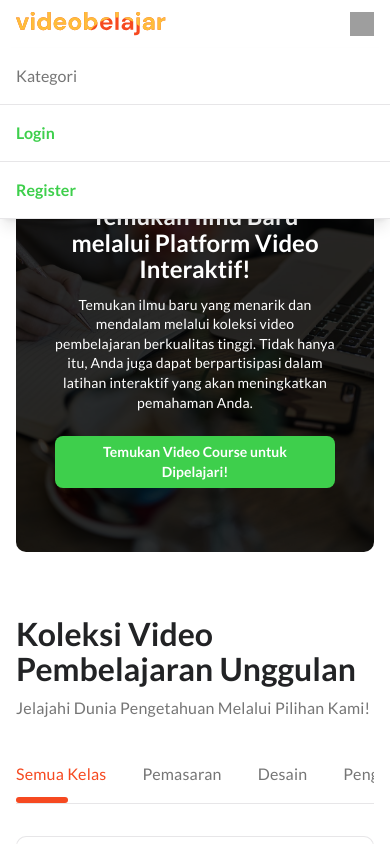
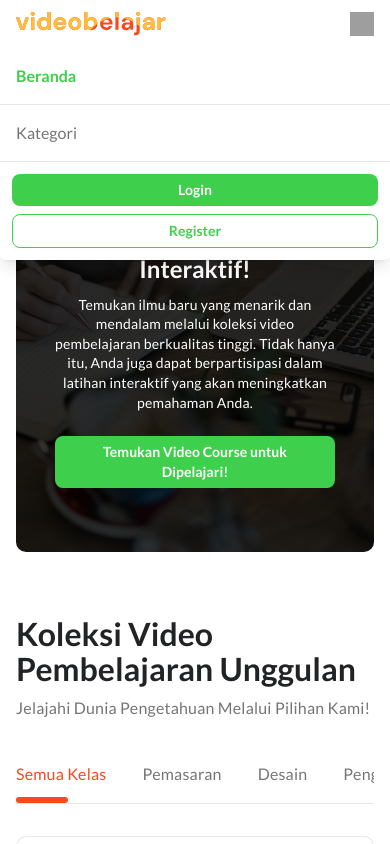
Before and after one commit to alvinreihans/videobelajar-react, a React (Vite) app: page / in a window 390 px wide. Both pictures are taken after a click on the button 362 px from the left and 24 px from the top of the page. Shown: the top 844 px of the page. Built offline with nearby package versions, Linux system fonts and the light colour scheme; grey boxes are pictures that could not be loaded.

Commit message:
fix: implement navigation dropdown for guest mode

```diff
--- a/src/components/Navigation.jsx
+++ b/src/components/Navigation.jsx
@@ -110,15 +110,48 @@ export default function Navigation({ variant = 'guest' }) {
 
       {/* MOBILE OVERLAY MENU */}
       {isMenuOpen && variant !== 'auth' && (
-        <div className="md:hidden absolute left-0 top-full w-full bg-white shadow-lg border-b border-border z-40">
-          {current.showNav && (
-            <div className="px-4 py-4 border-b border-border text-text-dark-secondary">
-              Kategori
-            </div>
+        <div className="md:hidden absolute left-0 top-full w-full bg-white shadow-lg z-40 rounded-b-md overflow-hidden">
+          {/* ===== GUEST MODE ===== */}
+          {variant === 'guest' && (
+            <>
+              {/* BERANDA  */}
+              <div className="px-4 py-4 border-b border-border font-bold text-primary">
+                Beranda
+              </div>
+
+              {/* KATEGORI */}
+              <div className="px-4 py-4 border-b border-border text-text-dark-secondary">
+                Kategori
+              </div>
+
+              {/* BUTTON SECTION */}
+              <div className="p-3 flex flex-col gap-2">
+                <Link to="/login">
+                  <Button
+                    variant="contained"
+                    className="w-full rounded-[10px] font-bold">
+                    Login
+                  </Button>
+                </Link>
+
+                <Link to="/register">
+                  <Button
+                    variant="outlined"
+                    className="w-full rounded-[10px] font-bold">
+                    Register
+                  </Button>
+                </Link>
+              </div>
+            </>
           )}
 
-          {current.showAvatar && (
+          {/* ===== USER MODE ===== */}
+          {variant === 'user' && (
             <>
+              <div className="px-4 py-4 border-b border-border text-text-dark-secondary">
+                Kategori
+              </div>
+
               <div className="px-4 py-4 border-b border-border text-text-dark-secondary">
                 Profil Saya
               </div>
@@ -139,17 +172,6 @@ export default function Navigation({ variant = 'guest' }) {
               </button>
             </>
           )}
-
-          {current.showButtons && (
-            <>
-              <Link className="block px-4 py-4 text-primary font-bold border-b border-border">
-                Login
-              </Link>
-              <Link className="block px-4 py-4 text-primary font-bold">
-                Register
-              </Link>
-            </>
-          )}
         </div>
       )}
     </header>
```
